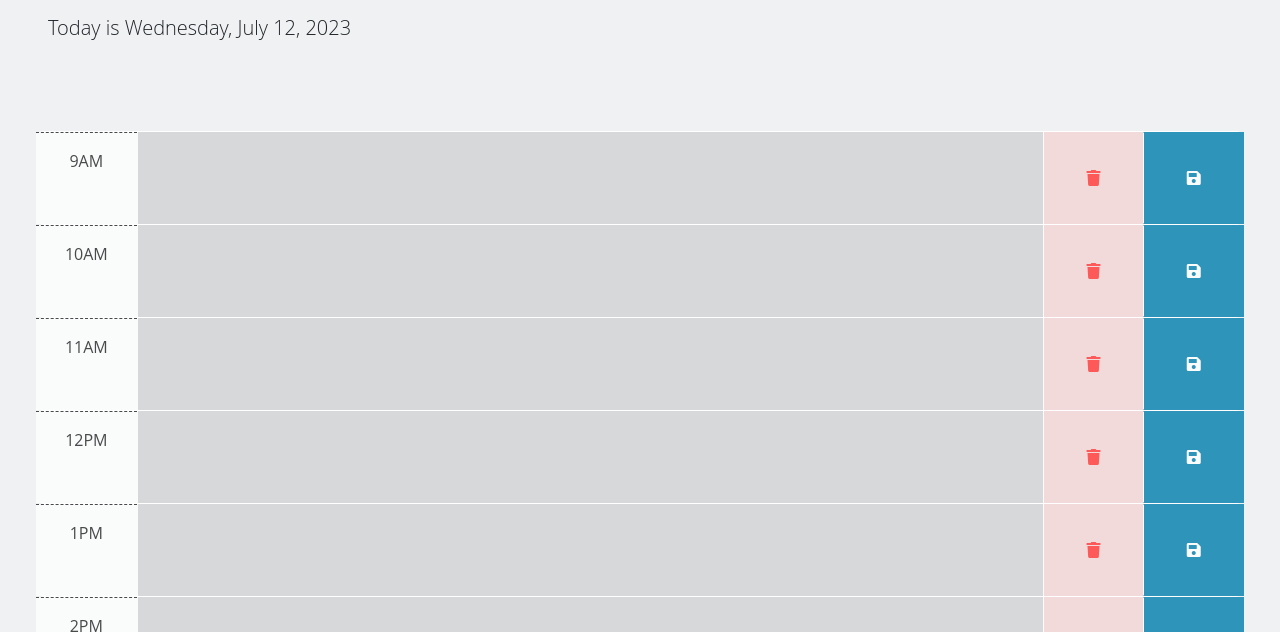
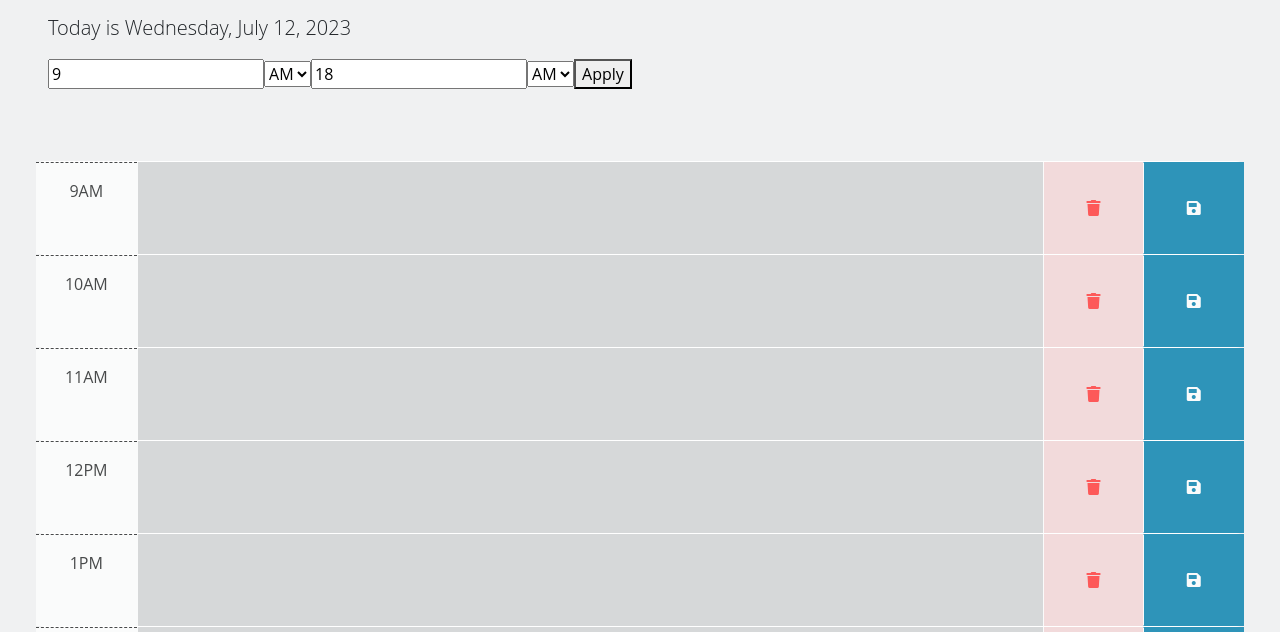
Before and after one commit to jsgunn22/day-planner, a plain HTML site: page index.html in a window 1280 px wide. Shown: the part 166-798 px from the top of the page. Drawn offline with nearby package versions, Linux system fonts and the light colour scheme.

Commit message:
adds input fields to select start and stop time

```diff
--- a/Assets/script.js
+++ b/Assets/script.js
@@ -53,8 +53,63 @@ $(function () {
     current.year;
   $("#currentDay").text(currentDT);
 
+  let startHour = 9;
+  let endHour = 18;
+  let storageStart = localStorage.getItem("startHour");
+  if (storageStart == null) {
+    storageStart = startHour;
+    localStorage.setItem("startHour", startHour);
+  }
+  let storageEnd = localStorage.getItem("endHour");
+  if (storageEnd == null) {
+    storageEnd = endHour;
+    localStorage.setItem("endHour", storageEnd);
+  }
+
+  let startInput = $("<input>");
+  $("#inputs").append(startInput);
+  startInput.val(storageStart);
+
+  let startAmPm = $("<select>");
+  $("#inputs").append(startAmPm);
+  startAmPm.append(
+    "<option value='AM'>AM</option>",
+    "<option value='PM'>PM</option>"
+  );
+
+  let endInput = $("<input>");
+  $("#inputs").append(endInput);
+  endInput.val(storageEnd);
+
+  let endAmPm = $("<select>");
+  $("#inputs").append(endAmPm);
+  endAmPm.append(
+    "<option value='AM'>AM</option>",
+    "<option value='PM'>PM</option>"
+  );
+
+  let hoursBtn = $("<button>");
+  $("#inputs").append(hoursBtn);
+  hoursBtn.text("Apply");
+
+  hoursBtn.on("click", function () {
+    let startVal = startInput.val();
+    startHour = startVal;
+    localStorage.setItem("startHour", startVal);
+    let endVal = endInput.val();
+    endHour = endVal;
+    localStorage.setItem("endHour", endVal);
+    container.text("");
+    storageStart = localStorage.getItem("startHour");
+    storageEnd = localStorage.getItem("endHour");
+    renderHours();
+  });
+
+  function renderHours() {
+    let a = parseInt(storageStart); // coverts storage item to num
+    let b = parseInt(storageEnd); // coverts storage item to num
     // prints time blocks for each hour in the business day
-  for (let h = 9; h < 18; h++) {
+    for (let h = a; h < b; h++) {
       // change back to 9 & 18
       // converts military time to standard
       let hourBlock = h;
@@ -149,6 +204,9 @@ $(function () {
       //   localStorage.setItem(timeAndDate, inputText);
       // });
     }
+  }
+
+  renderHours();
 
   setInterval(() => {
     let rTime = new Date();
--- a/index.html
+++ b/index.html
@@ -29,10 +29,9 @@
       <h1 class="display-3">Work Day Scheduler</h1>
       <p class="lead">A simple calendar app for scheduling your work day</p>
       <p id="currentDay" class="lead"></p>
+      <div id="inputs"></div>
     </header>
-    <div class="container-fluid px-5">
-
-    </div>
+    <div class="container-fluid px-5"></div>
 
     <script src="https://cdnjs.cloudflare.com/ajax/libs/jquery/3.2.1/jquery.min.js"></script>
     <script
```
Lines whose indentation alone changed are shown as unchanged.
